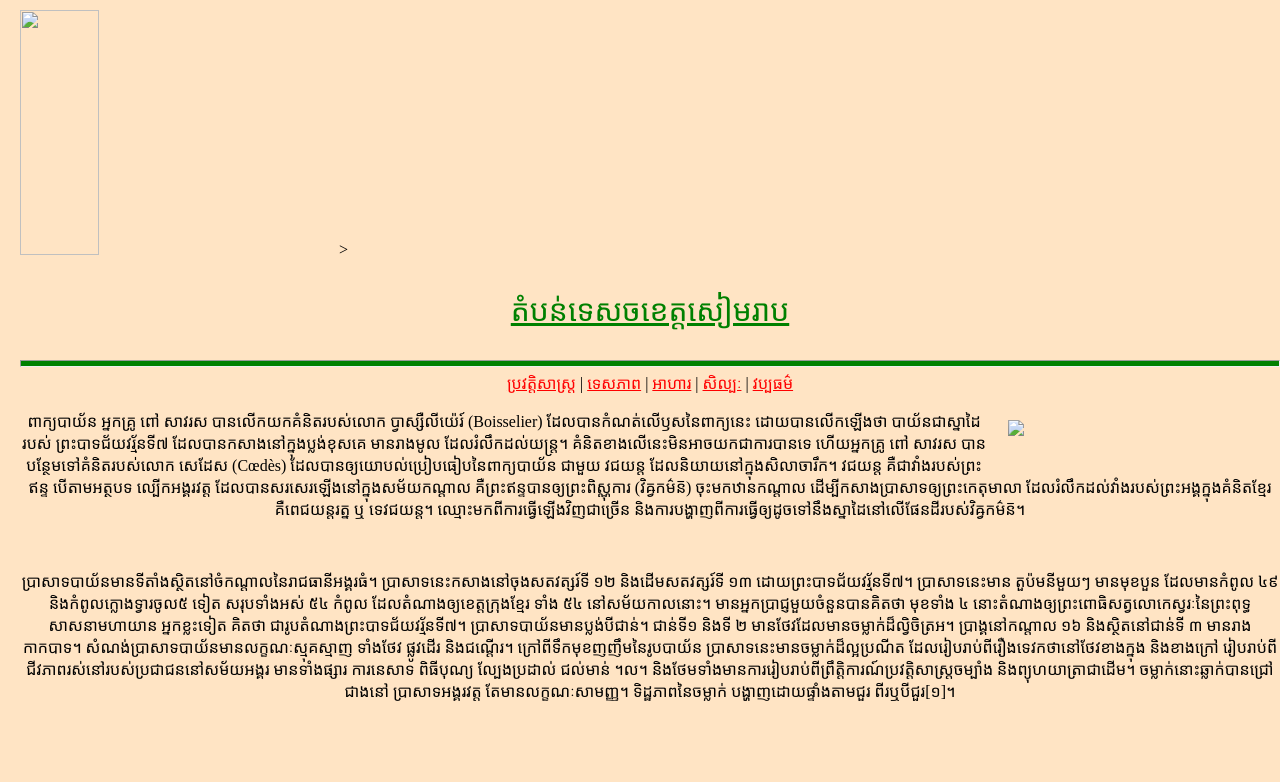
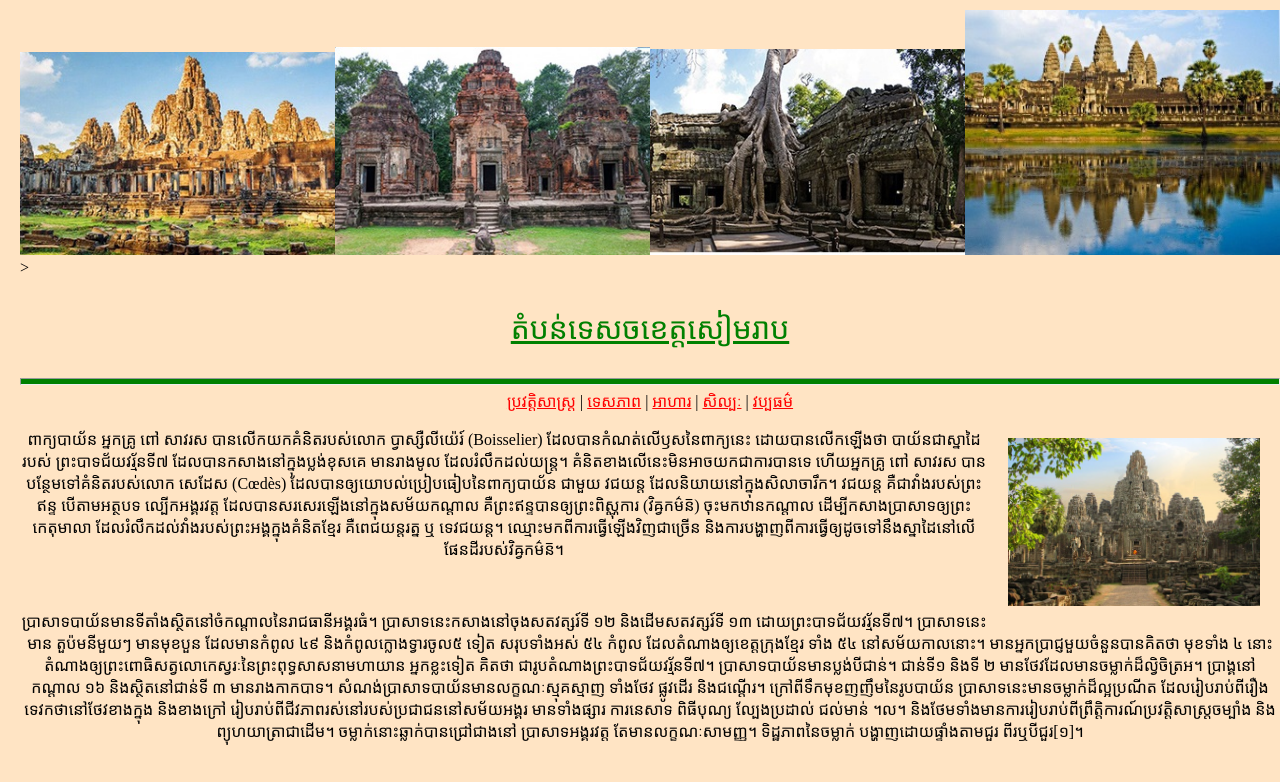
Before and after one commit to amnonamejonh-alt/reach, a plain HTML site: page index.html in a window 1280 px wide. Drawn offline with Linux system fonts and the light colour scheme.

Commit message:
Update index.html

```diff
--- a/index.html
+++ b/index.html
@@ -9,7 +9,7 @@
     <link rel="stylesheet" href="style.css">
 </head>
 <body>
-<img class="image" src="/web_i/images/1.jpg" alt=""><img class="image" src="/web_i/images/2.jpg" alt=""><img class="image" src="/web_i/images/3.jpg" alt=""><img class="image" style="height: 245px;" src="/web_i/images/4.jpg" alt=""><img class="image" src="/web_i/images/5.jpg" alt=""><img class="image" src="/web_i/images/6.jpg" alt=""><img class="image" src="/web_i/images/7.jpg" alt=""><img class="image" src="/web_i/images/8.jpg" alt=""><img class="image" src="/web_i/images/9.jpg" alt=""><img class="image" src="/web_i/images/10.jpg" alt=""><img class="image" src="/web_i/images/11.jpg" alt=""><img class="image" src="/web_i/images/12.jpg" alt=""><img class="image" src="/web_i/images/13.jpg" alt=""><img class="image" src="/web_i/images/14.jpg" alt=""><img class="image" src="/web_i/images/15.jpg" alt=""><img class="image" src="/web_i/images/16.jpg" alt=""><img class="image" src="/web_i/images/17.jpg" alt=""><img class="image" src="/web_i/images/18.jpg" alt=""><img class="image" src="/web_i/images/19.jpg" alt=""><img class="image" src="/web_i/images/20.jpg" alt="">
+<img class="image" src="1.jpg" alt=""><img class="image" src="2.jpg" alt=""><img class="image" src="3.jpg" alt=""><img class="image" style="height: 245px;" src="4.jpg" alt=""><img class="image" src="5.jpg" alt=""><img class="image" src="6.jpg" alt=""><img class="image" src="7.jpg" alt=""><img class="image" src="/web_i/images/8.jpg" alt=""><img class="image" src="/web_i/images/9.jpg" alt=""><img class="image" src="/web_i/images/10.jpg" alt=""><img class="image" src="/web_i/images/11.jpg" alt=""><img class="image" src="/web_i/images/12.jpg" alt=""><img class="image" src="/web_i/images/13.jpg" alt=""><img class="image" src="/web_i/images/14.jpg" alt=""><img class="image" src="/web_i/images/15.jpg" alt=""><img class="image" src="/web_i/images/16.jpg" alt=""><img class="image" src="/web_i/images/17.jpg" alt=""><img class="image" src="/web_i/images/18.jpg" alt=""><img class="image" src="/web_i/images/19.jpg" alt=""><img class="image" src="/web_i/images/20.jpg" alt="">
 </div>>
 <p class="title">
     <u>តំបន់ទេសចខេត្តសៀមរាប</u>
@@ -23,7 +23,7 @@
 </html>
 <div >
     <p class="content">
-    <p><img class="image-content" src="/web_i/images/unnamed.jpg">
+    <p><img class="image-content" src="unnamed.jpg">
      ពាក្យបាយ័ន អ្នកគ្រូ ពៅ សាវរស បានលើកយកគំនិតរបស់លោក ប្វាស្សឺលីយ៉េរ៍ (Boisselier) ដែលបានកំណត់លើឫសនៃពាក្យនេះ ដោយបានលើកឡើងថា បាយ័នជាស្នាដៃរបស់ ព្រះបាទជ័យវរ្ម័នទី៧ ដែលបានកសាងនៅក្នុងប្លង់ខុសគេ មានរាងមូល ដែលរំលឹកដល់យន្ត្រ។ គំនិតខាងលើនេះមិនអាចយកជាការបានទេ ហើយអ្នកគ្រូ ពៅ សាវរស បានបន្ថែមទៅគំនិតរបស់លោក សេដែស (Cœdès) ដែលបានឲ្យយោបល់ប្រៀបធៀបនៃពាក្យបាយ័ន ជាមួយ វជយន្ត ដែលនិយាយនៅក្នុងសិលាចារឹក។ វជយន្ត គឺជាវាំងរបស់ព្រះឥន្ទ បើតាមអត្ថបទ ល្បើកអង្គរវត្ត ដែលបានសរសេរឡើងនៅក្នុងសម័យកណ្តាល គឺព្រះឥន្ទបានឲ្យព្រះពិស្ណុការ (វិឝ្វកម៌ន៑) ចុះមកឋានកណ្តាល ដើម្បីកសាងប្រាសាទឲ្យព្រះកេតុមាលា ដែលរំលឹកដល់វាំងរបស់ព្រះអង្គក្នុងគំនិតខ្មែរ គឺពេជយន្តរត្ន ឬ ទេវជយន្ត។ ឈ្មោះមកពីការធ្វើឡើងវិញជាច្រើន និងការបង្ហាញពីការធ្វើឲ្យដូចទៅនឹងស្នាដៃនៅលើផែនដីរបស់វិឝ្វកម៌ន៑។
 
 
```
